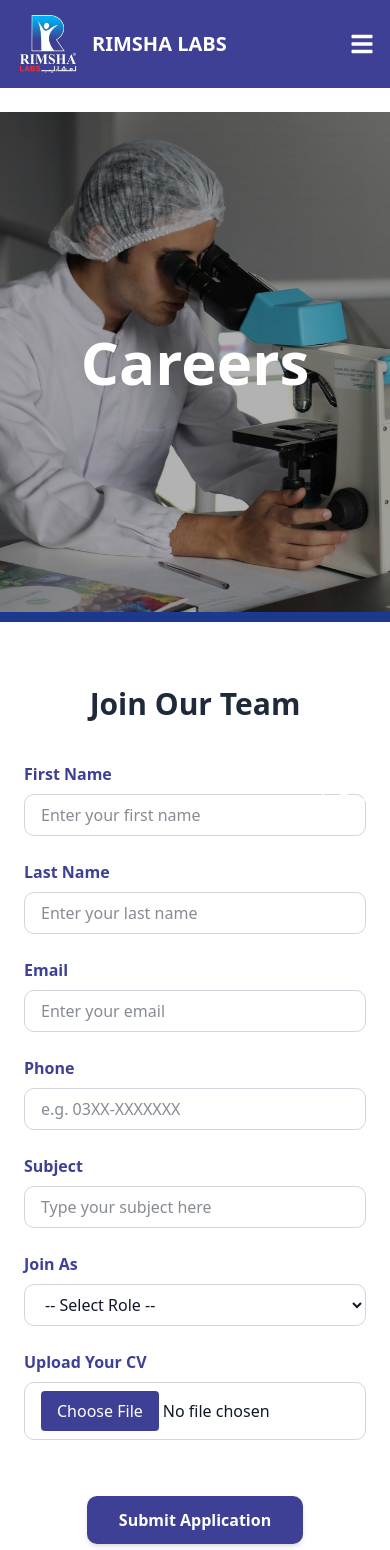
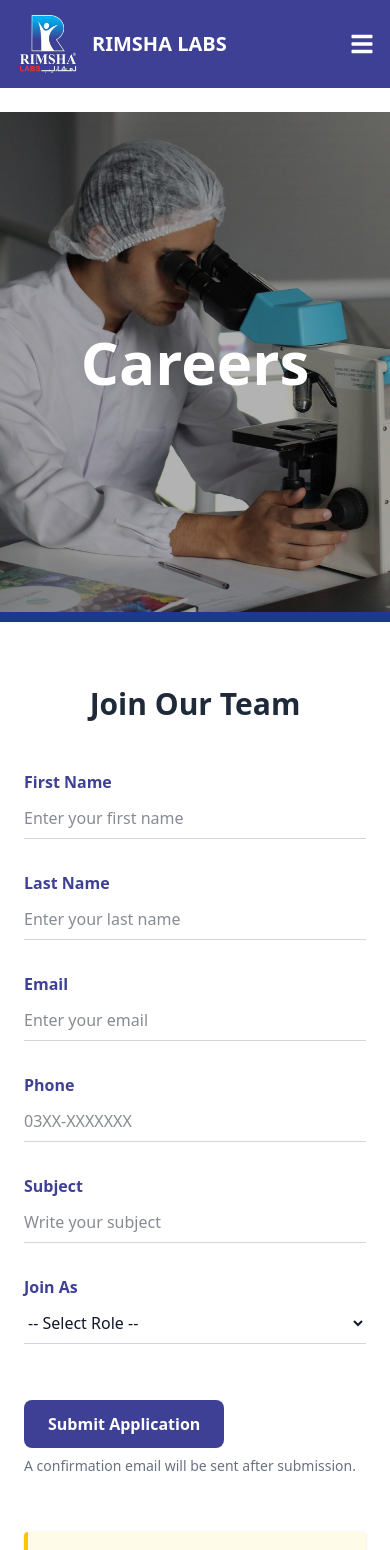
Before and after one commit to WaleedFromPakistan/RimshaLab, a Next.js app: page /careers in a window 390 px wide. Shown: the top 1550 px of the page. Built offline with nearby package versions, Linux system fonts and the light colour scheme.

Commit message:
Integrate Eamil in Website

```diff
--- a/app/Components/AppointmentForm.jsx
+++ b/app/Components/AppointmentForm.jsx
@@ -1,93 +1,191 @@
 "use client";
-import React from "react";
+import React, { useRef, useState } from "react";
+import emailjs from "emailjs-com";
 
 const AppointmentForm = () => {
+  const formRef = useRef(null);
+  const [popup, setPopup] = useState(false);
+  const [loading, setLoading] = useState(false);
+
+  const sendEmail = async (e) => {
+    e.preventDefault();
+    const form = formRef.current;
+
+    const formData = {
+      form_type: "Appointment Request",
+      collection_center: form.collection_center.value,
+      service: form.service.value,
+      name: form.name.value,
+      phone: form.phone.value,
+      email: form.email.value,
+      date: form.date.value,
+      time: form.time.value,
+    };
+
+    setLoading(true);
+
+    try {
+      // Send email to Owner
+      await emailjs.send(
+        "service_gzi563d",
+        "template_vjyxc4o",
+        {
+          ...formData,
+          to_email: "laboratoryrimsha@gmail.com",
+          subject: "New Appointment",
+        },
+        "-LaPCf-Pi7u3oQKrq"
+      );
+
+      // Send confirmation email to Customer
+      await emailjs.send(
+        "service_gzi563d",
+        "template_2ob8xqp",
+        {
+          ...formData,
+          title: formData.service,
+          to_email: formData.email,
+          subject: "Appointment Confirmation",
+        },
+        "-LaPCf-Pi7u3oQKrq"
+      );
+
+      // Show success popup
+      setPopup(true);
+      form.reset();
+      setTimeout(() => setPopup(false), 3000);
+    } catch (error) {
+      console.error("FAILED TO SEND EMAILS:", error);
+      alert("Something went wrong while sending. Please try again later.");
+    } finally {
+      setLoading(false);
+    }
+  };
+
   return (
-    <div className="max-w-7xl mx-auto px-6 py-16">
+    <div className="max-w-7xl mx-auto px-6 py-16 relative">
       <h2 className="text-center text-3xl md:text-4xl font-bold text-gray-800 mb-10">
         Book an Appointment
       </h2>
 
-      <form className="grid md:grid-cols-2 gap-x-10 gap-y-6">
-        {/* Left Column */}
+      <form
+        ref={formRef}
+        onSubmit={sendEmail}
+        className="grid md:grid-cols-2 gap-x-10 gap-y-6"
+      >
+        {/* Collection Center */}
         <div>
           <label className="block text-[#3E4095] font-extrabold mb-2">
             Select Collection Center
           </label>
-          <select className="w-full border-b focus:outline-none py-2">
-            <option selected >-- Choose your option --</option>
-            <option>Nadirabad</option>
-            <option>Saddar</option>
-            <option>Guldasht Town</option>
-            <option>Samnabad</option>
+          <select
+            name="collection_center"
+            className="w-full border-b focus:outline-none py-2"
+            required
+          >
+            <option value="">-- Choose your option --</option>
+            <option value="Nadirabad">Nadirabad</option>
+            <option value="Saddar">Saddar</option>
+            <option value="Guldasht Town">Guldasht Town</option>
+            <option value="Samanbad">Samnabad</option>
           </select>
         </div>
 
-        {/* Right Column */}
+        {/* Service */}
         <div>
-          <label className="block text-[#3E4095] font-extrabold mb-2">
-            Service
-          </label>
-          <select className="w-full border-b focus:outline-none py-2">
-          <option selected >-- Choose your option --</option>
-            <option>Clinical Lab</option>
-            <option>Digital X-ray</option>
-            <option>Ultrasound</option>
-            <option>Others</option>
+          <label className="block text-[#3E4095] font-extrabold mb-2">Service</label>
+          <select
+            name="service"
+            className="w-full border-b focus:outline-none py-2"
+            required
+          >
+            <option value="">-- Choose your option --</option>
+            <option value="Clinical Lab">Clinical Lab</option>
+            <option value="Digital X-ray">Digital X-ray</option>
+            <option value="Ultrasound">Ultrasound</option>
+            <option value="Others">Others</option>
           </select>
         </div>
 
+        {/* Name */}
         <div>
           <label className="block text-gray-800 mb-1">Name</label>
           <input
             type="text"
-            className="w-full border-b  py-2 focus:outline-none"
+            name="name"
+            className="w-full border-b py-2 focus:outline-none"
+            required
           />
         </div>
 
+        {/* Phone */}
         <div>
           <label className="block text-gray-800 mb-1">Phone</label>
           <input
-            type="tel"
-            className="w-full border-b  py-2 focus:outline-none"
+            type="text"
+            name="phone"
+            className="w-full border-b py-2 focus:outline-none"
+            required
           />
         </div>
 
+        {/* Email */}
         <div>
           <label className="block text-gray-800 mb-1">Email</label>
           <input
             type="email"
-            className="w-full border-b  py-2 focus:outline-none"
+            name="email"
+            className="w-full border-b py-2 focus:outline-none"
+            required
           />
         </div>
 
+        {/* Date & Time */}
         <div className="grid grid-cols-2 gap-4">
           <div>
             <label className="block text-gray-800 mb-1">Date</label>
             <input
               type="date"
-              className="w-full border-b  py-2 focus:outline-none"
+              name="date"
+              className="w-full border-b py-2 focus:outline-none"
+              required
             />
           </div>
-
           <div>
             <label className="block text-gray-800 mb-1">Select Time</label>
             <input
               type="time"
-              className="w-full border-b  py-2 focus:outline-none"
+              name="time"
+              className="w-full border-b py-2 focus:outline-none"
+              required
             />
           </div>
         </div>
 
+        {/* Submit Button */}
         <div className="md:col-span-2">
           <button
             type="submit"
-            className="bg-[#3E4095] cursor-pointer text-white font-semibold px-6 py-3 mt-4"
+            disabled={loading}
+            className={`bg-[#3E4095] text-white font-semibold px-6 py-3 mt-4 ${
+              loading ? "opacity-50 cursor-not-allowed" : "cursor-pointer"
+            }`}
           >
-            Make an Appointment
+            {loading ? "Sending..." : "Make an Appointment"}
           </button>
+
+          <p className="text-sm text-gray-500 mt-2">
+            You’ll receive a confirmation email after successful booking.
+          </p>
         </div>
       </form>
+
+      {/* Popup */}
+      {popup && (
+        <div className="absolute top-4 right-4 bg-green-500 text-white px-4 py-2 rounded shadow-lg">
+          Your appointment has been submitted successfully!
+        </div>
+      )}
     </div>
   );
 };
--- a/app/Components/ContactUsForm.jsx
+++ b/app/Components/ContactUsForm.jsx
@@ -1,21 +1,78 @@
 "use client";
-import React from "react";
+import React, { useRef, useState } from "react";
+import emailjs from "emailjs-com";
 
 const ContactUsForm = () => {
+  const formRef = useRef(null);
+  const [popup, setPopup] = useState(false);
+  const [loading, setLoading] = useState(false);
+
+  const sendEmail = async (e) => {
+    e.preventDefault();
+    setLoading(true);
+
+    const form = formRef.current;
+    const formData = {
+      form_type: "Contact Form",
+      name: form.name.value,
+      email: form.email.value,
+      phone: form.phone.value,
+      subject: form.subject.value,
+      message: form.message.value,
+    };
+
+    try {
+      // Send email to Owner
+      await emailjs.send(
+        "service_gzi563d",
+        "template_vjyxc4o",
+        {
+          ...formData,
+          to_email: "laboratoryrimsha@gmail.com",
+        },
+        "-LaPCf-Pi7u3oQKrq"
+      );
+
+      // Send confirmation email to Customer
+      await emailjs.send(
+        "service_gzi563d",
+        "template_2ob8xqp",
+        {
+          ...formData,
+          to_email: formData.email,
+          subject: "Thank you for contacting us!",
+        },
+        "-LaPCf-Pi7u3oQKrq"
+      );
+
+      // Show popup and reset form
+      setPopup(true);
+      form.reset();
+      setTimeout(() => setPopup(false), 3000);
+    } catch (error) {
+      console.error("EMAIL SENDING FAILED:", error);
+      alert("Something went wrong while sending. Please try again later.");
+    } finally {
+      setLoading(false);
+    }
+  };
+
   return (
-    <div className="max-w-4xl mx-auto px-6 py-16">
+    <div className="max-w-4xl mx-auto px-6 py-16 relative">
       <h2 className="text-center text-3xl md:text-4xl font-bold text-gray-800 mb-10">
         Contact Us
       </h2>
 
-      <form className="grid gap-y-6">
+      <form ref={formRef} onSubmit={sendEmail} className="grid gap-y-6">
         <div className="grid md:grid-cols-2 gap-6">
           <div>
             <label className="block text-[#3E4095] font-semibold mb-2">Name</label>
             <input
               type="text"
+              name="name"
               placeholder="Enter your full name"
               className="w-full border border-gray-300 rounded-lg px-4 py-2 focus:outline-none focus:ring-2 focus:ring-[#3E4095]"
+              required
             />
           </div>
 
@@ -23,8 +80,10 @@ const ContactUsForm = () => {
             <label className="block text-[#3E4095] font-semibold mb-2">Email</label>
             <input
               type="email"
+              name="email"
               placeholder="Enter your email address"
               className="w-full border border-gray-300 rounded-lg px-4 py-2 focus:outline-none focus:ring-2 focus:ring-[#3E4095]"
+              required
             />
           </div>
         </div>
@@ -33,8 +92,10 @@ const ContactUsForm = () => {
           <label className="block text-[#3E4095] font-semibold mb-2">Phone</label>
           <input
             type="tel"
+            name="phone"
             placeholder="e.g. 03XX-XXXXXXX"
             className="w-full border border-gray-300 rounded-lg px-4 py-2 focus:outline-none focus:ring-2 focus:ring-[#3E4095]"
+            required
           />
         </div>
 
@@ -42,29 +103,46 @@ const ContactUsForm = () => {
           <label className="block text-[#3E4095] font-semibold mb-2">Subject</label>
           <input
             type="text"
+            name="subject"
             placeholder="Let us know how we can help you"
             className="w-full border border-gray-300 rounded-lg px-4 py-2 focus:outline-none focus:ring-2 focus:ring-[#3E4095]"
+            required
           />
         </div>
 
         <div>
           <label className="block text-[#3E4095] font-semibold mb-2">Message</label>
           <textarea
+            name="message"
             rows="5"
             placeholder="Write your message here..."
             className="w-full border border-gray-300 rounded-lg px-4 py-2 focus:outline-none focus:ring-2 focus:ring-[#3E4095] resize-none"
+            required
           ></textarea>
         </div>
 
         <div className="text-center mt-6">
           <button
             type="submit"
-            className="bg-[#3E4095] hover:bg-[#2d3075] transition duration-200 text-white font-semibold px-8 py-3 rounded-lg shadow-md"
+            disabled={loading}
+            className={`bg-[#3E4095] ${
+              loading ? "opacity-50 cursor-not-allowed" : "hover:bg-[#2d3075]"
+            } transition duration-200 text-white font-semibold px-8 py-3 rounded-lg shadow-md`}
           >
-            Send Message
+            {loading ? "Sending..." : "Send Message"}
           </button>
+          <p className="text-sm text-gray-500 mt-2">
+            A confirmation email will be sent after submission.
+          </p>
         </div>
       </form>
+
+      {/* Success Popup */}
+      {popup && (
+        <div className="absolute top-4 right-4 bg-green-500 text-white px-4 py-2 rounded shadow-lg">
+          Your message has been sent successfully!
+        </div>
+      )}
     </div>
   );
 };
--- a/app/Components/JoinUsForm.jsx
+++ b/app/Components/JoinUsForm.jsx
@@ -1,90 +1,191 @@
 "use client";
-import React from "react";
+import React, { useRef, useState } from "react";
+import emailjs from "@emailjs/browser";
 
 const JoinUsForm = () => {
+  const formRef = useRef(null);
+  const [popup, setPopup] = useState(false);
+  const [loading, setLoading] = useState(false);
+
+  const sendApplication = async (e) => {
+    e.preventDefault();
+    setLoading(true);
+
+    const form = formRef.current;
+    const formData = {
+      form_type: "Join Us Form",
+      first_name: form.first_name.value,
+      last_name: form.last_name.value,
+      email: form.email.value,
+      phone: form.phone.value,
+      subject: form.subject.value,
+      role: form.role.value,
+      join_as:true
+    };
+
+    try {
+      // Send to Owner
+      await emailjs.send(
+        "service_gzi563d",
+        "template_vjyxc4o",
+        {
+          ...formData,
+          to_email: "laboratoryrimsha@gmail.com",
+        },
+        "-LaPCf-Pi7u3oQKrq"
+      );
+
+      // Send confirmation to applicant
+      await emailjs.send(
+        "service_gzi563d",
+        "template_2ob8xqp",
+        {
+          ...formData,
+          to_email: formData.email,
+          subject: "Thank you for applying to join our team!",
+        },
+        "-LaPCf-Pi7u3oQKrq"
+      );
+
+      setPopup(true);
+      form.reset();
+      setTimeout(() => setPopup(false), 3000);
+      console.log(formData);
+    } catch (error) {
+      console.error("APPLICATION SENDING FAILED:", error);
+      alert("Something went wrong. Please try again later.");
+    } finally {
+      setLoading(false);
+    }
+  };
+
   return (
-    <div className="max-w-4xl mx-auto px-6 py-16">
-      <h2 className="text-center text-3xl md:text-4xl font-bold text-gray-800 mb-10">
+    <div className="max-w-5xl mx-auto px-6 py-16 relative">
+      <h2 className="text-center text-3xl font-bold text-gray-800 mb-12">
         Join Our Team
       </h2>
 
-      <form className="grid gap-y-6">
-        <div className="grid md:grid-cols-2 gap-6">
+      <form
+        ref={formRef}
+        onSubmit={sendApplication}
+        className="grid md:grid-cols-2 gap-8"
+      >
         <div>
-            <label className="block text-[#3E4095] font-semibold mb-2">First Name</label>
+          <label className="block font-semibold text-[#3E4095] mb-1">
+            First Name
+          </label>
           <input
             type="text"
+            name="first_name"
+            required
             placeholder="Enter your first name"
-              className="w-full border border-gray-300 rounded-lg px-4 py-2 focus:outline-none focus:ring-2 focus:ring-[#3E4095]"
+            className="w-full border-b border-gray-300 focus:outline-none focus:border-[#3E4095] py-2"
           />
         </div>
 
         <div>
-            <label className="block text-[#3E4095] font-semibold mb-2">Last Name</label>
+          <label className="block font-semibold text-[#3E4095] mb-1">
+            Last Name
+          </label>
           <input
             type="text"
+            name="last_name"
+            required
             placeholder="Enter your last name"
-              className="w-full border border-gray-300 rounded-lg px-4 py-2 focus:outline-none focus:ring-2 focus:ring-[#3E4095]"
-            />
-          </div>
-        </div>
-
-        <div className="grid md:grid-cols-2 gap-6">
-          <div>
-            <label className="block text-[#3E4095] font-semibold mb-2">Email</label>
-            <input
-              type="email"
-              placeholder="Enter your email"
-              className="w-full border border-gray-300 rounded-lg px-4 py-2 focus:outline-none focus:ring-2 focus:ring-[#3E4095]"
+            className="w-full border-b border-gray-300 focus:outline-none focus:border-[#3E4095] py-2"
           />
         </div>
 
         <div>
-            <label className="block text-[#3E4095] font-semibold mb-2">Phone</label>
+          <label className="block font-semibold text-[#3E4095] mb-1">
+            Email
+          </label>
           <input
-              type="tel"
-              placeholder="e.g. 03XX-XXXXXXX"
-              className="w-full border border-gray-300 rounded-lg px-4 py-2 focus:outline-none focus:ring-2 focus:ring-[#3E4095]"
-            />
-          </div>
-        </div>
-
-        <div>
-          <label className="block text-[#3E4095] font-semibold mb-2">Subject</label>
-          <input
-            type="text"
-            placeholder="Type your subject here"
-            className="w-full border border-gray-300 rounded-lg px-4 py-2 focus:outline-none focus:ring-2 focus:ring-[#3E4095]"
+            type="email"
+            name="email"
+            required
+            placeholder="Enter your email"
+            className="w-full border-b border-gray-300 focus:outline-none focus:border-[#3E4095] py-2"
           />
         </div>
 
         <div>
-          <label className="block text-[#3E4095] font-semibold mb-2">Join As</label>
-          <select className="w-full border border-gray-300 rounded-lg px-4 py-2 focus:outline-none focus:ring-2 focus:ring-[#3E4095]">
+          <label className="block font-semibold text-[#3E4095] mb-1">
+            Phone
+          </label>
+          <input
+            type="tel"
+            name="phone"
+            required
+            placeholder="03XX-XXXXXXX"
+            className="w-full border-b border-gray-300 focus:outline-none focus:border-[#3E4095] py-2"
+          />
+        </div>
+
+        <div>
+          <label className="block font-semibold text-[#3E4095] mb-1">
+            Subject
+          </label>
+          <input
+            type="text"
+            name="subject"
+            required
+            placeholder="Write your subject"
+            className="w-full border-b border-gray-300 focus:outline-none focus:border-[#3E4095] py-2"
+          />
+        </div>
+
+        <div>
+          <label className="block font-semibold text-[#3E4095] mb-1">
+            Join As
+          </label>
+          <select
+            name="role"
+            required
+            className="w-full border-b border-gray-300 focus:outline-none focus:border-[#3E4095] py-2"
+          >
             <option value="">-- Select Role --</option>
             <option value="Receptionist">Receptionist</option>
             <option value="Technologist">Technologist</option>
-            <option value="Internee">Internee</option>
+            <option value="Intern">Intern</option>
           </select>
         </div>
 
-        <div>
-          <label className="block text-[#3E4095] font-semibold  mb-2">Upload Your CV</label>
-          <input
-            type="file"
-            className="w-full border cursor-pointer border-gray-300 rounded-lg px-4 py-2 file:bg-[#3E4095] file:text-white file:rounded file:px-4 file:py-2 focus:outline-none"
-          />
+        <div className="md:col-span-2 mt-6">
+          <button
+            type="submit"
+            disabled={loading}
+            className={`bg-[#3E4095] text-white px-6 py-3 font-semibold rounded-md transition duration-200 ${
+              loading ? "opacity-50 cursor-not-allowed" : "hover:bg-[#2d3075]"
+            }`}
+          >
+            {loading ? "Submitting..." : "Submit Application"}
+          </button>
+          <p className="text-sm text-gray-500 mt-2">
+            A confirmation email will be sent after submission.
+          </p>
         </div>
 
-        <div className="text-center mt-8">
-          <button
-            type="submit"
-            className="bg-[#3E4095] cursor-pointer hover:bg-[#2d3075] transition duration-200 text-white font-semibold px-8 py-3 rounded-lg shadow-md"
+        <div className="md:col-span-2 mt-6">
+          <div className="bg-yellow-50 border-l-4 border-yellow-400 p-4 rounded shadow-sm">
+            <p className="text-sm text-gray-700 font-medium">
+              <strong>Note:</strong> Please send your CV to{" "}
+              <a
+                href="mailto:laboratoryrimsha@gmail.com"
+                className="text-[#3E4095] underline"
               >
-            Submit Application
-          </button>
+                laboratoryrimsha@gmail.com
+              </a>
+            </p>
+          </div>
         </div>
       </form>
+
+      {popup && (
+        <div className="absolute top-4 right-4 bg-green-500 text-white px-4 py-2 rounded shadow-lg">
+          Your application has been submitted successfully!
+        </div>
+      )}
     </div>
   );
 };
--- a/app/layout.tsx
+++ b/app/layout.tsx
@@ -26,7 +26,7 @@ export default function RootLayout({
   return (
     <html lang="en">
       {/* <link rel="icon" href="/logo.jpg" /> */}
-    <link rel="icon" href="/logo.jpg" type="image/x-icon" />
+    <link rel="icon" href="/favicon.jpg" type="image/x-icon" />
       <body
         className={`${geistSans.variable} ${geistMono.variable} antialiased`}
       >
--- a/package.json
+++ b/package.json
@@ -9,9 +9,12 @@
     "lint": "next lint"
   },
   "dependencies": {
+    "@emailjs/browser": "^4.4.1",
     "@radix-ui/react-progress": "^1.1.6",
     "class-variance-authority": "^0.7.1",
     "clsx": "^2.1.1",
+    "emailjs-com": "^3.2.0",
+    "firebase": "^11.7.3",
     "framer-motion": "^12.10.0",
     "lucide-react": "^0.507.0",
     "next": "15.3.1",
```
Also changed, not shown: app/firebaseConfig.js (added, +19 -0 lines), public/favicon.jpg (added), 1 other file (tests, documents, lock files or other folders). Lines whose indentation alone changed are shown as unchanged.
